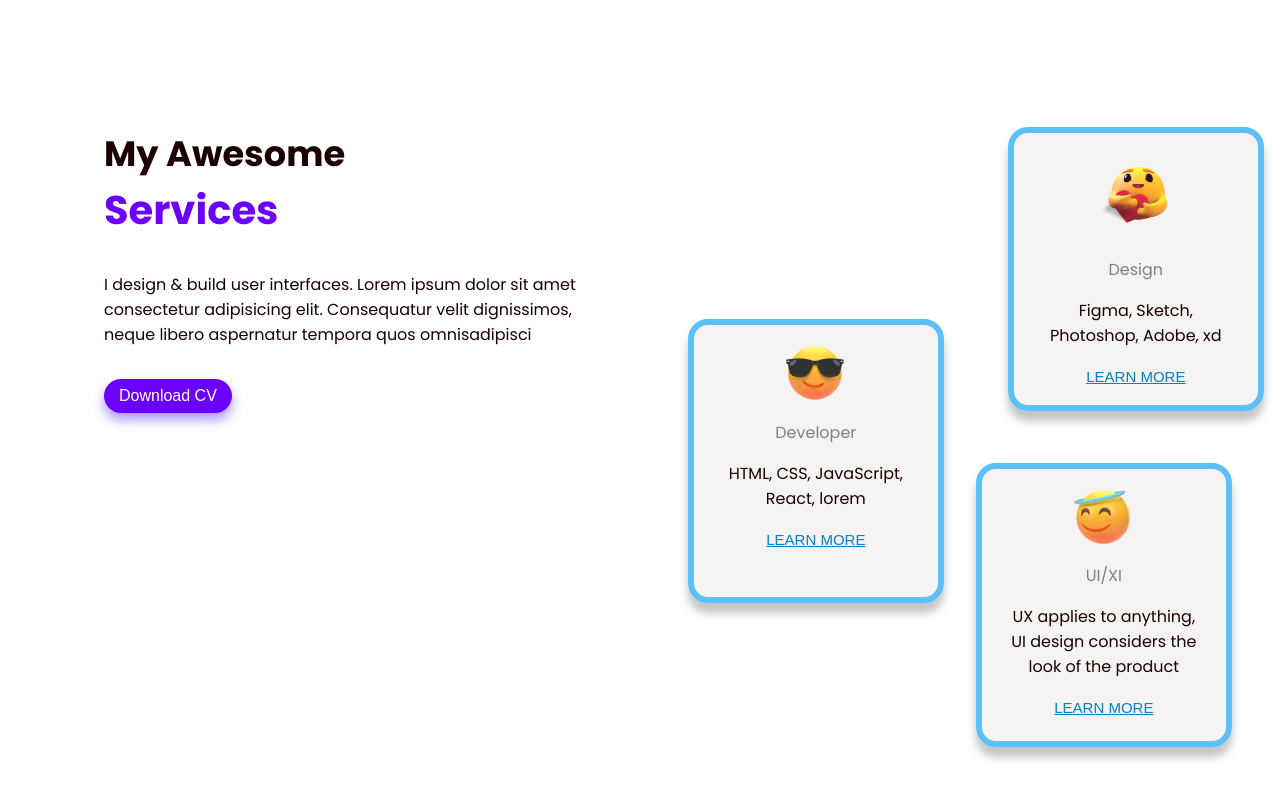
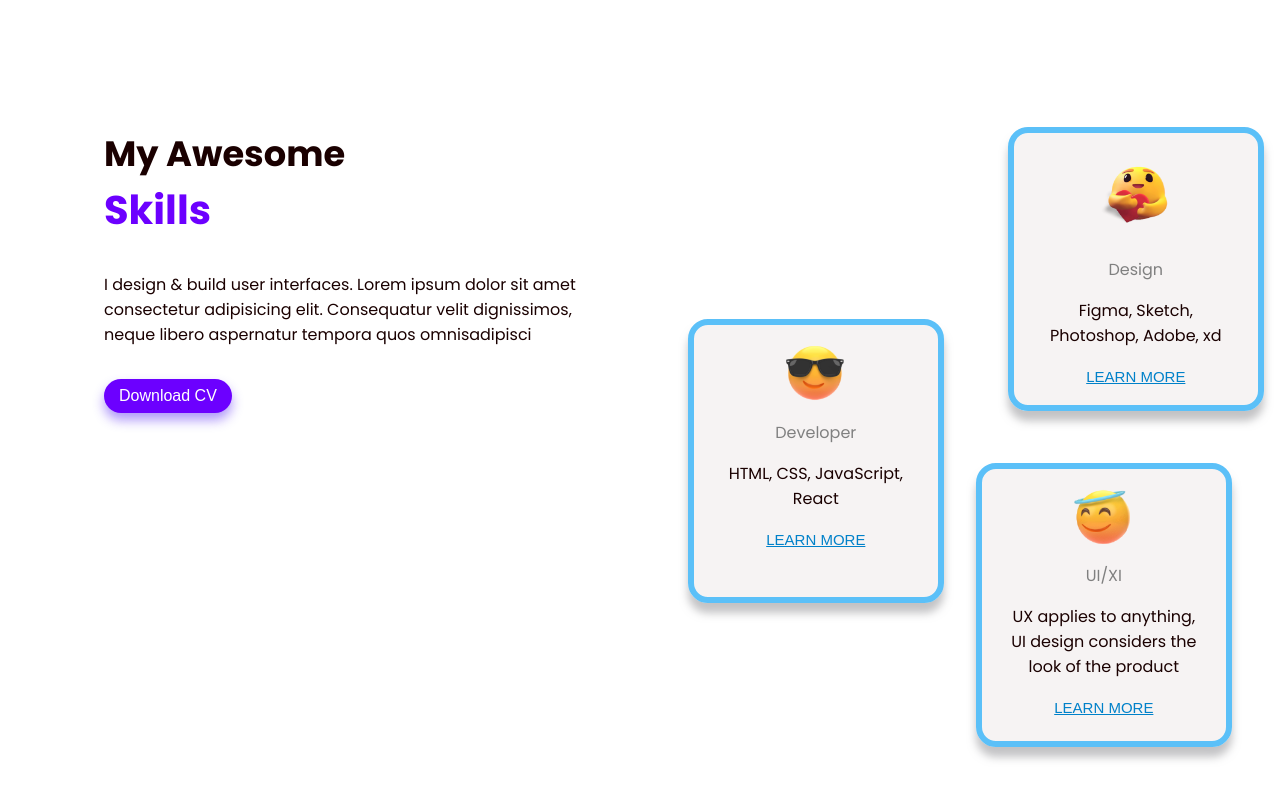
Before and after one commit to praddyotahayaran/personalportfolio, a React (Create React App) app: page / in a window 1280 px wide. Shown: the part 753-1553 px from the top of the page. Built offline with nearby package versions, Linux system fonts and the light colour scheme.

Commit message:
final commit

```diff
--- a/package.json
+++ b/package.json
@@ -1,5 +1,5 @@
 {
-  "homepage": "https://praddyotahayaran.github.io/portproject",
+  "homepage": "https://praddyotahayaran.github.io/personalportfolio",
   "name": "personalportfromscratch",
   "version": "0.1.0",
   "private": true,
@@ -22,7 +22,7 @@
   },
   "scripts": {
     "start": "react-scripts start",
-    "predeploy": "yarn run build",
+    "predeploy": "yarn build",
     "deploy": "gh-pages -d build",
     "build": "react-scripts build",
     "test": "react-scripts test",
--- a/src/Components/Portfolio/Portfolio.jsx
+++ b/src/Components/Portfolio/Portfolio.jsx
@@ -37,7 +37,7 @@ const Portfolio = () => {
         </SwiperSlide>
 
         <SwiperSlide>
-          <a href="https://praddyotahayaran.github.io/cryptoapp/" target={'blank'}>
+          <a href="https://clone-643d8.web.app/" target={'blank'}>
             <img src={port2} alt="" />
           </a>
         </SwiperSlide>
--- a/src/Components/Services/Services.jsx
+++ b/src/Components/Services/Services.jsx
@@ -21,7 +21,7 @@ const Services = () => {
 
             <div className="awesome">
                 <span style={{color: darkMode? 'white' : ''}}>My Awesome</span>
-                <span>Services</span>
+                <span>Skills</span>
                 <span style={{color: darkMode? 'white' : ''}}>I design & build user interfaces.
                     Lorem ipsum dolor sit amet  <br />consectetur adipisicing  elit.
                     Consequatur velit dignissimos,  <br />neque libero aspernatur
@@ -63,7 +63,7 @@ const Services = () => {
                     <Card
                         emoji={Glasses}
                         heading={"Developer"}
-                        detail={"HTML, CSS, JavaScript, React, lorem"}
+                        detail={"HTML, CSS, JavaScript, React"}
                     />
                 </motion.div>
 
```
Also changed, not shown: src/img/port2.png.
